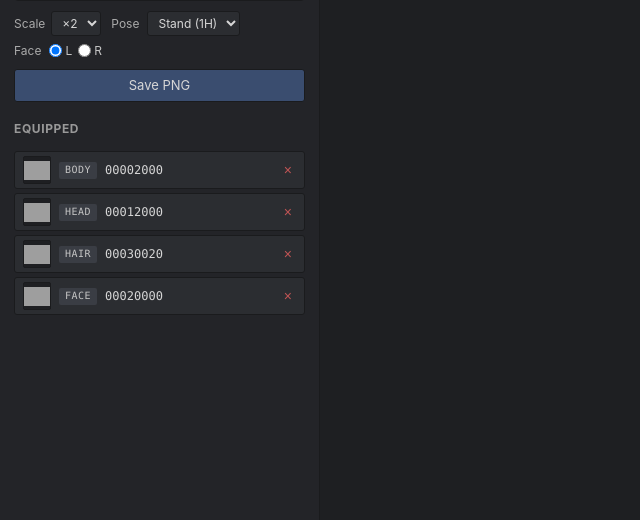
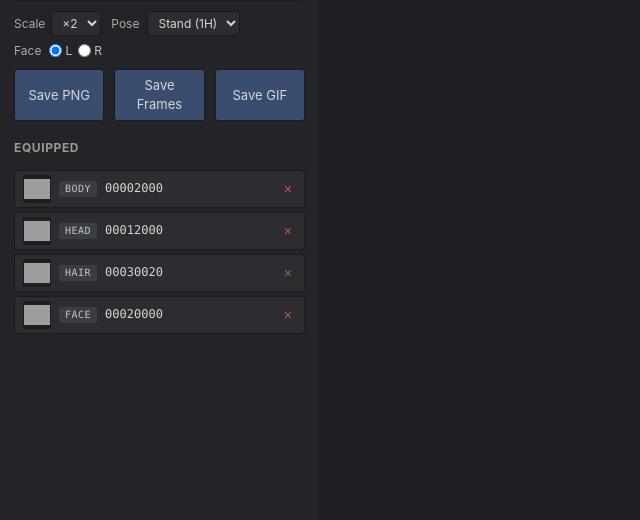
Before and after one commit to Leonana69/wz-python, a Flask app: template server/templates/character.html in a window 1280 px wide. Shown: the part 280-800 px from the top of the page, without its empty margins (0-640 px from the left). Run offline with Flask 3, Linux system fonts and the light colour scheme; the template is opened without the code that fills it, so the values that code supplies are empty; parts of the project's set-up code (start-up, migrations or seed data) failed here and were passed over; some libraries are stand-ins or nearby versions; grey boxes are pictures that could not be loaded.

Commit message:
Character Builder: add Save Frames (ZIP) and Save GIF export buttons
ZIP returns numbered PNGs at the union-bbox canvas plus a metadata.json
with pose/scale/per-frame delays. GIF mirrors the JS previewCycle so
stand1/stand2 loop through 0->1->2->1; transparent background via a
reserved palette index with disposal=2.

Co-Authored-By: Claude Opus 4.7 (1M context) <noreply@anthropic.com>

```diff
--- a/server/app.py
+++ b/server/app.py
@@ -1071,6 +1071,145 @@ def create_app(wz_path: str, region: str = "auto", version: Optional[int] = None
             "resolved_pose": resolved_pose,
         })
 
+    def _render_animation_for_export(
+        ids: List[str], pose_arg: Optional[str], ear_type: str,
+        flip: bool, scale: int,
+    ) -> Tuple[List[Image.Image], List[int], str]:
+        """Shared body for the ZIP / GIF export endpoints. Returns the
+        per-frame images (already scaled), the per-frame delays in ms,
+        and the resolved pose name."""
+        from wzpy.character import CharacterRenderer, category_for_id
+        renderer = _get_character_renderer(app, region)
+        if renderer is None:
+            abort(404, "Character.wz not loaded")
+        resolved_pose = renderer.detect_pose(ids, pose_arg)
+        body_id = next(
+            (e for e in ids if category_for_id(e) == "Body"), "00002000",
+        )
+        delays = renderer.pose_frame_delays(resolved_pose, body_id)
+        try:
+            frames_imgs = renderer.compose_animation(
+                ids, pose=pose_arg, ear_type=ear_type, flip=flip,
+                frames=None,
+            )
+        except Exception as exc:
+            print(f"  [export render error] {exc}", flush=True)
+            abort(500, f"compose_animation failed: {exc}")
+        if scale != 1:
+            frames_imgs = [
+                f.resize((f.width * scale, f.height * scale), Image.NEAREST)
+                for f in frames_imgs
+            ]
+        # Pad delays if missing — same fallback as pose_frame_delays.
+        if len(delays) < len(frames_imgs):
+            delays = list(delays) + [100] * (len(frames_imgs) - len(delays))
+        return frames_imgs, delays, resolved_pose
+
+    @app.route("/api/character/export_frames")
+    def api_character_export_frames() -> Response:
+        """Bundle every frame of the resolved pose as numbered PNGs in
+        a ZIP. Frames are at the SAME canvas dimensions as the cycling
+        preview (union of per-frame bboxes), so a downstream sprite
+        sheet doesn't have to re-align them."""
+        from wzpy.character import DEFAULT_EAR_TYPE, SUPPORTED_POSES
+        ids_param = request.args.get("ids", "").strip()
+        ids = [s for s in ids_param.split(",") if s.strip()]
+        if not ids:
+            abort(400, "missing or empty ?ids=")
+        pose = request.args.get("pose", "").strip() or None
+        if pose is not None and pose not in SUPPORTED_POSES:
+            pose = None
+        ear_type = request.args.get("ear", "").strip() or DEFAULT_EAR_TYPE
+        flip = request.args.get("flip", "").lower() in ("1", "true", "yes")
+        try:
+            scale = max(1, min(8, int(request.args.get("scale", "2"))))
+        except ValueError:
+            scale = 2
+        frames_imgs, delays, resolved_pose = _render_animation_for_export(
+            ids, pose, ear_type, flip, scale,
+        )
+        buf = io.BytesIO()
+        with zipfile.ZipFile(buf, "w", zipfile.ZIP_DEFLATED, compresslevel=6) as zf:
+            for i, f in enumerate(frames_imgs):
+                png_buf = io.BytesIO()
+                f.save(png_buf, format="PNG")
+                zf.writestr(f"frame_{i:03d}.png", png_buf.getvalue())
+            meta = {
+                "pose": resolved_pose,
+                "scale": scale,
+                "count": len(frames_imgs),
+                "delays_ms": delays,
+            }
+            zf.writestr("metadata.json", json.dumps(meta, indent=2))
+        return Response(buf.getvalue(), mimetype="application/zip", headers={
+            "Cache-Control": "no-store",
+            "Content-Disposition":
+                f'attachment; filename="character_{resolved_pose}_frames.zip"',
+        })
+
+    @app.route("/api/character/export_gif")
+    def api_character_export_gif() -> Response:
+        """Encode the resolved pose as an animated GIF. Stand1 / stand2
+        get the same ``0 → 1 → 2 → 1`` cycle the live preview uses so
+        the loop point is the neutral pose instead of a hard cut from
+        peak inhale back to neutral; other poses just play 0..N-1."""
+        from wzpy.character import DEFAULT_EAR_TYPE, SUPPORTED_POSES
+        ids_param = request.args.get("ids", "").strip()
+        ids = [s for s in ids_param.split(",") if s.strip()]
+        if not ids:
+            abort(400, "missing or empty ?ids=")
+        pose = request.args.get("pose", "").strip() or None
+        if pose is not None and pose not in SUPPORTED_POSES:
+            pose = None
+        ear_type = request.args.get("ear", "").strip() or DEFAULT_EAR_TYPE
+        flip = request.args.get("flip", "").lower() in ("1", "true", "yes")
+        try:
+            scale = max(1, min(8, int(request.args.get("scale", "2"))))
+        except ValueError:
+            scale = 2
+        frames_imgs, delays, resolved_pose = _render_animation_for_export(
+            ids, pose, ear_type, flip, scale,
+        )
+        if not frames_imgs:
+            abort(500, "no frames to encode")
+        # Mirror the JS ``previewCycle`` so the exported GIF loops the
+        # way the on-screen preview does.
+        n = len(frames_imgs)
+        if resolved_pose in ("stand1", "stand2") and n == 3:
+            cycle = [0, 1, 2, 1]
+        else:
+            cycle = list(range(n))
+        cycle_frames = [frames_imgs[i] for i in cycle]
+        cycle_delays = [delays[i] for i in cycle]
+        # GIF only supports 1-bit transparency. Quantize to 255 colors
+        # and reserve palette index 255 for the cleared background, so
+        # alpha < 128 pixels become fully transparent and ``disposal=2``
+        # clears each frame between draws.
+        TRANSPARENT_INDEX = 255
+        palette_frames: List[Image.Image] = []
+        for f in cycle_frames:
+            if f.mode != "RGBA":
+                f = f.convert("RGBA")
+            alpha = f.split()[-1]
+            p = f.convert("RGB").convert(
+                "P", palette=Image.ADAPTIVE, colors=255,
+            )
+            mask = alpha.point(lambda a: 255 if a < 128 else 0).convert("1")
+            p.paste(TRANSPARENT_INDEX, mask)
+            palette_frames.append(p)
+        buf = io.BytesIO()
+        palette_frames[0].save(
+            buf, format="GIF", save_all=True,
+            append_images=palette_frames[1:],
+            duration=cycle_delays, loop=0,
+            disposal=2, transparency=TRANSPARENT_INDEX, optimize=False,
+        )
+        return Response(buf.getvalue(), mimetype="image/gif", headers={
+            "Cache-Control": "no-store",
+            "Content-Disposition":
+                f'attachment; filename="character_{resolved_pose}.gif"',
+        })
+
     @app.route("/api/search")
     def api_search() -> Response:
         """Walk the WZ tree and return nodes whose name contains the
--- a/server/static/character.js
+++ b/server/static/character.js
@@ -197,6 +197,8 @@ const $grid = document.getElementById("char-grid");
 const $equipped = document.getElementById("char-equipped");
 const $scale = document.getElementById("char-scale");
 const $export = document.getElementById("char-export");
+const $exportFrames = document.getElementById("char-export-frames");
+const $exportGif = document.getElementById("char-export-gif");
 const $progress = document.getElementById("char-progress");
 
 // Inflight-fetch counter that drives the bottom progress bar. Fetches
@@ -1294,6 +1296,41 @@ $export.addEventListener("click", async () => {
   }
 });
 
+// Shared launcher for the two animation exports — same query params
+// as ``compose_animation`` so the bundle matches what the preview is
+// already showing.
+async function _downloadAnimation(endpoint, suffix) {
+  const ids = Object.values(state.equipped).map(s => s.id);
+  if (ids.length === 0) return;
+  const scale = $scale.value || "2";
+  const url =
+    `/api/character/${endpoint}?ids=${ids.join(",")}` +
+    `&pose=${encodeURIComponent(state.pose)}` +
+    `&ear=${encodeURIComponent(state.earType)}` +
+    (state.facing === "right" ? "&flip=1" : "") +
+    `&scale=${scale}`;
+  try {
+    const resp = await trackedFetch(url);
+    if (!resp.ok) throw new Error(`HTTP ${resp.status}`);
+    const blob = await resp.blob();
+    const blobUrl = URL.createObjectURL(blob);
+    const a = document.createElement("a");
+    a.href = blobUrl;
+    a.download = `character_${ids.join("-") || "empty"}_${state.pose}.${suffix}`;
+    a.click();
+    setTimeout(() => URL.revokeObjectURL(blobUrl), 1000);
+  } catch (err) {
+    console.warn(`${endpoint} failed:`, err);
+  }
+}
+
+$exportFrames.addEventListener("click", () => {
+  _downloadAnimation("export_frames", "zip");
+});
+$exportGif.addEventListener("click", () => {
+  _downloadAnimation("export_gif", "gif");
+});
+
 // ── boot ──────────────────────────────────────────────────────────
 (async function boot() {
   selectTab(state.activeTab);
--- a/server/templates/character.html
+++ b/server/templates/character.html
@@ -41,6 +41,8 @@
       </div>
       <div class="char-controls char-controls-actions">
         <button id="char-export" type="button">Save PNG</button>
+        <button id="char-export-frames" type="button">Save Frames</button>
+        <button id="char-export-gif" type="button">Save GIF</button>
       </div>
       <h3>Equipped</h3>
       <ul id="char-equipped" class="equipped-list">
```
